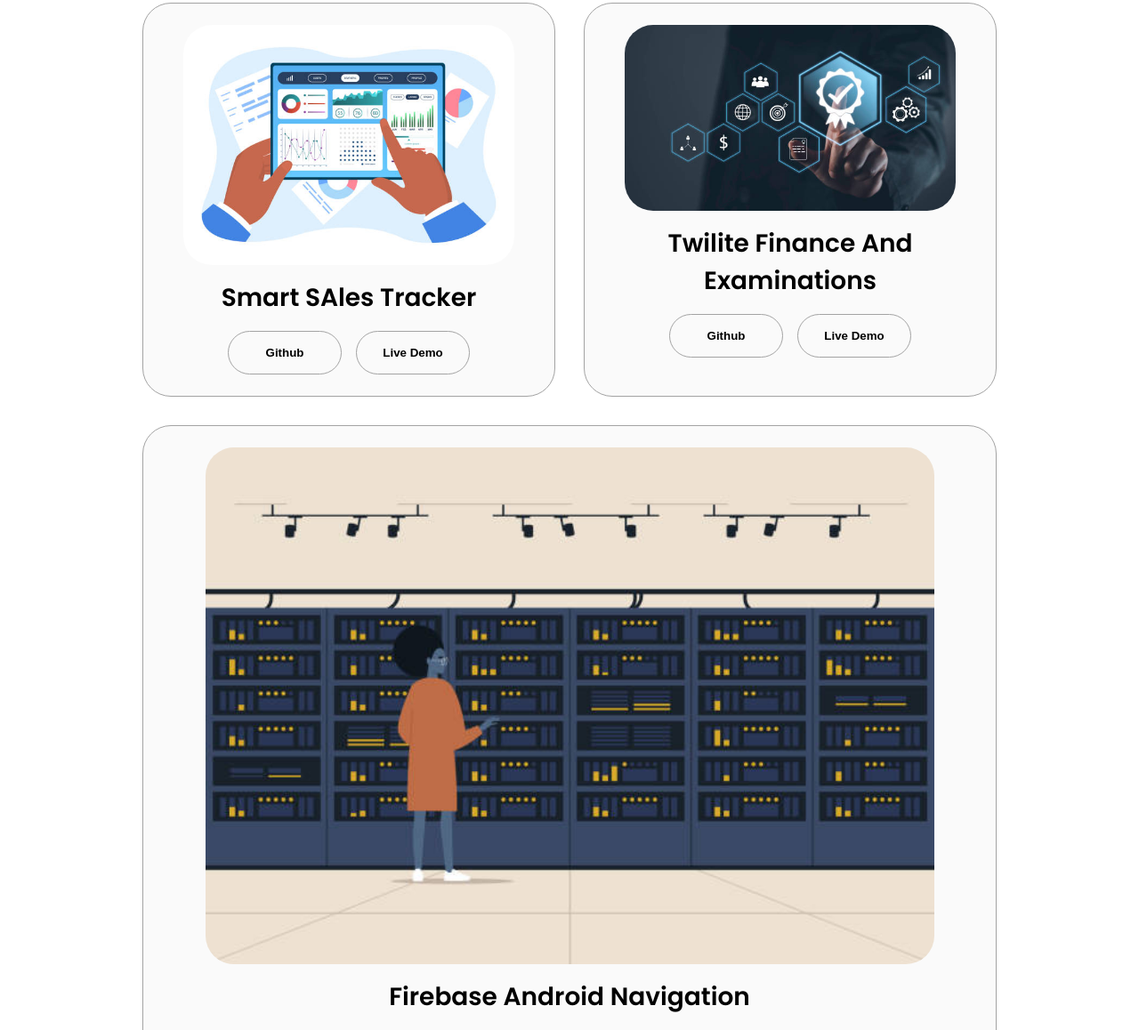
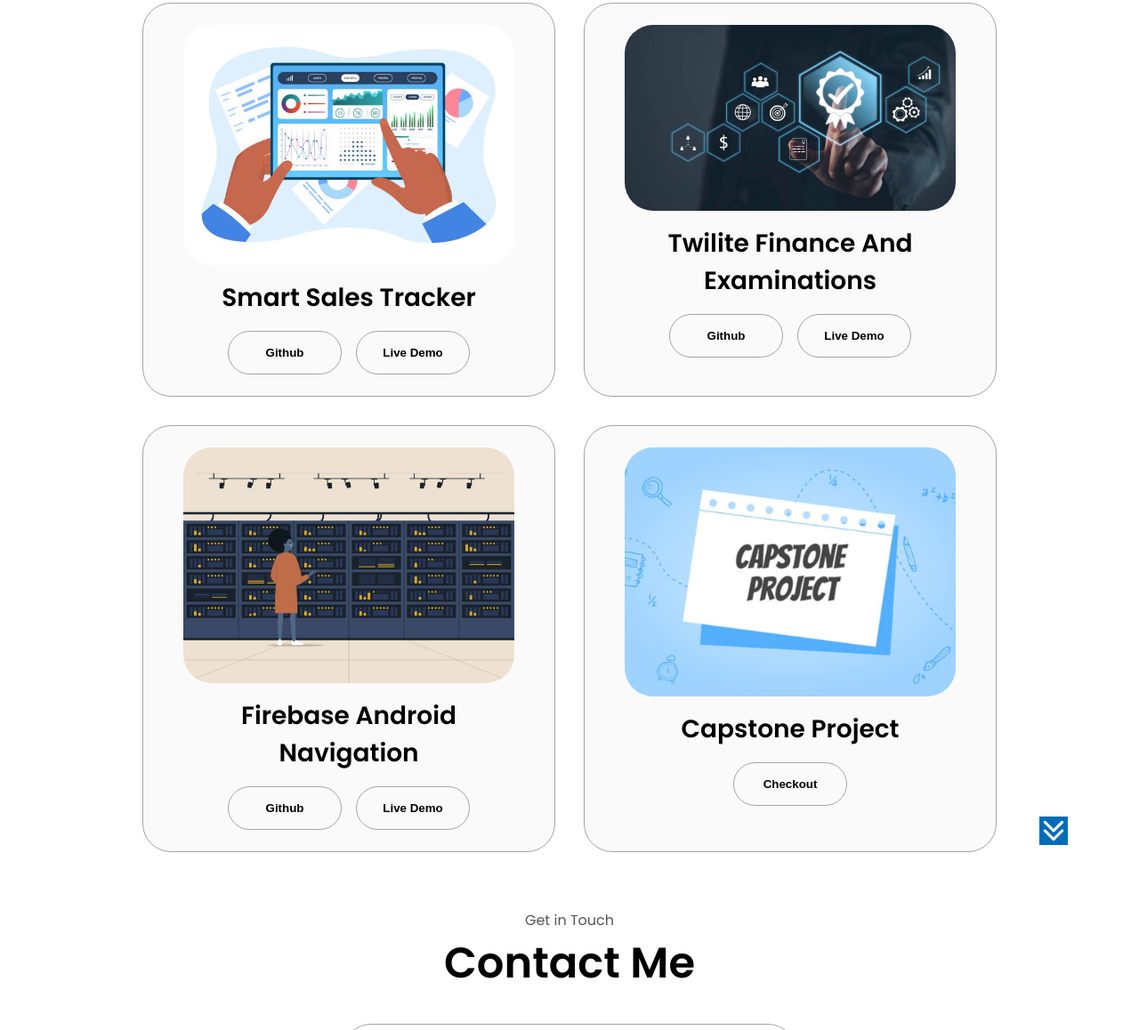
Before and after one commit to JaphethNalami/newportfolio, a plain HTML site: page index.html in a window 1280 px wide. Shown: the part 2590-3748 px from the top of the page at 89% size. Drawn offline with Linux system fonts and the light colour scheme.

Commit message:
commit with capstone

```diff
--- a/index.html
+++ b/index.html
@@ -38,7 +38,7 @@
     </nav>
     <section id="profile">
       <div class="section__pic-container">
-        <img src="./assets/japheth3.png" alt="John Doe profile picture" />
+        <img src="./assets/japheth3.png" alt="Japheth Nalami profile picture" />
       </div>
       <div class="section__text">
         <p class="section__text__p1">Hello, I'm</p>
@@ -207,8 +207,8 @@
                   class="icon"
                 />
                 <div>
-                  <h3>PostgreSQL</h3>
-                  <p>Basic</p>
+                  <h3>XML</h3>
+                  <p>Experienced</p>
                 </div>
               </article>
               <article>
@@ -268,7 +268,7 @@
                 class="project-img"
               />
             </div>
-            <h2 class="experience-sub-title project-title">Smart SAles Tracker</h2>
+            <h2 class="experience-sub-title project-title">Smart Sales Tracker</h2>
             <div class="btn-container">
               <button
                 class="btn btn-color-2 project-btn"
@@ -332,6 +332,25 @@
               </button>
             </div>
           </div>
+
+          <div class="details-container color-container">
+            <div class="article-container">
+              <img
+                src="./assets/capstone.jpg"
+                alt="Project 3"
+                class="project-img"
+              />
+            </div>
+            <h2 class="experience-sub-title project-title">Capstone Project</h2>
+            <div class="btn-container">
+              <button
+                class="btn btn-color-2 project-btn"
+                onclick="location.href='https://drive.google.com/drive/folders/14pj3wxqoOANr3wTCr4uKtX-yTWAomdpx?usp=drive_link'"
+              >
+                Checkout
+              </button>
+            </div>
+          </div>
         </div>
       </div>
       <img
```
Also changed, not shown: assets/capstone.jpg (added).
